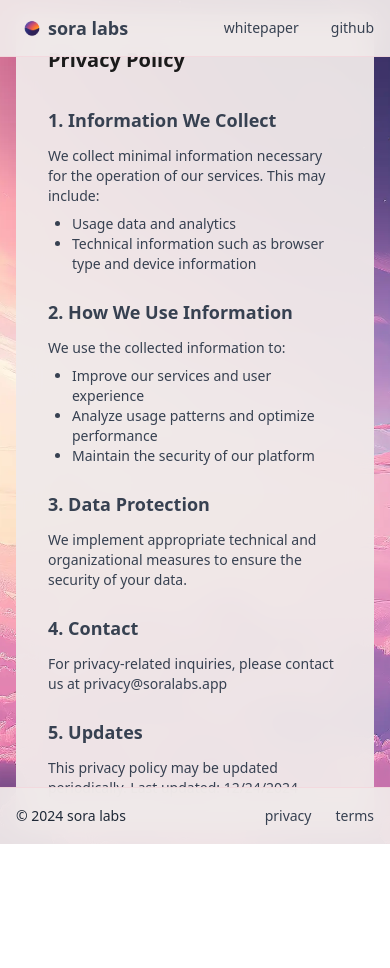
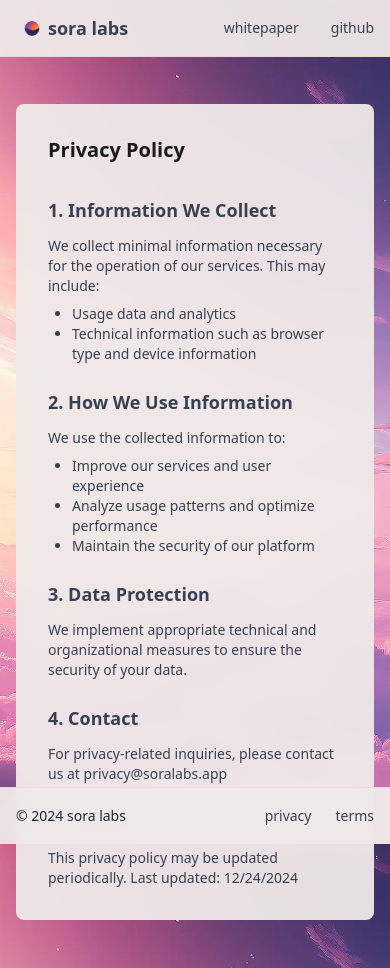
Before and after one commit to nimlik/SilverbackAI, a Next.js app: page /privacy in a window 390 px wide. Before the commit the page ends 844 px from the top, so only its background shows below. Built offline with nearby package versions, Linux system fonts and the light colour scheme.

Commit message:
fix: mobile layout

```diff
--- a/src/app/globals.css
+++ b/src/app/globals.css
@@ -25,4 +25,5 @@ body {
   background-size: cover;
   background-position: center;
   background-repeat: no-repeat;
+  background-attachment: fixed;
 }
--- a/src/app/layout.tsx
+++ b/src/app/layout.tsx
@@ -41,10 +41,10 @@ export default function RootLayout({
   return (
     <html lang="en" className="h-full">
       <body
-        className={`${sfProDisplay.variable} antialiased h-full home-background`}
+        className={`${sfProDisplay.variable} antialiased min-h-screen h-full home-background`}
       >
         <Navbar />
-        <main className="h-full">{children}</main>
+        <main className="h-full pt-14 pb-14">{children}</main>
         <Footer />
       </body>
     </html>
--- a/src/app/privacy/page.tsx
+++ b/src/app/privacy/page.tsx
@@ -2,7 +2,7 @@ export default function Privacy() {
   const lastUpdated = new Date("2024-12-24").toLocaleDateString();
 
   return (
-    <div className="h-full flex items-center justify-center">
+    <div className="flex items-center justify-center py-12 min-h-full">
       <div className="max-w-3xl mx-auto px-4 sm:px-6 lg:px-8">
         <div className="bg-sora-neutral/95 backdrop-blur-md rounded-lg p-8">
           <h1 className="text-xl font-bold mb-8">Privacy Policy</h1>
--- a/src/app/terms/page.tsx
+++ b/src/app/terms/page.tsx
@@ -2,7 +2,7 @@ export default function Terms() {
   const lastUpdated = new Date("2024-12-24").toLocaleDateString();
 
   return (
-    <div className="h-full flex items-center justify-center">
+    <div className="flex min-h-full items-center justify-center py-12">
       <div className="max-w-3xl mx-auto px-4 sm:px-6 lg:px-8">
         <div className="bg-sora-neutral/95 backdrop-blur-md rounded-lg p-8">
           <h1 className="text-xl font-bold mb-8">Terms of Service</h1>
```
